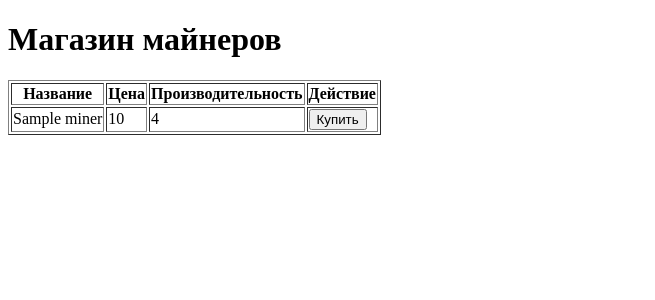
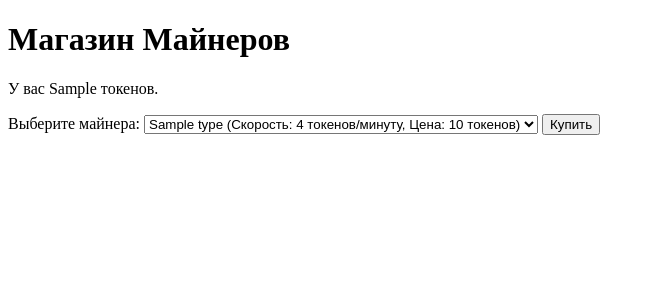
Before and after one commit to hackernikitaHACK/Web-app-NemCoin, a Flask app: template templates/shop.html in a window 1280 px wide. Shown: the top 300 px of the page, without its empty margins (0-655 px from the left). Run offline with Flask 3, Linux system fonts and the light colour scheme; the template is opened without the code that fills it: most values are stand-ins (such as "Sample title", 1, 10 or a date in 2020).

Commit message:
Update shop.html

```diff
--- a/templates/shop.html
+++ b/templates/shop.html
@@ -3,30 +3,20 @@
 <head>
     <meta charset="UTF-8">
     <meta name="viewport" content="width=device-width, initial-scale=1.0">
-    <title>Магазин майнеров</title>
+    <title>Магазин Майнеров</title>
 </head>
 <body>
-    <h1>Магазин майнеров</h1>
-    <table border="1">
-        <tr>
-            <th>Название</th>
-            <th>Цена</th>
-            <th>Производительность</th>
-            <th>Действие</th>
-        </tr>
-        {% for miner in miners %}
-        <tr>
-            <td>{{ miner['name'] }}</td>
-            <td>{{ miner['price'] }}</td>
-            <td>{{ miner['production_rate'] }}</td>
-            <td>
-                <form action="/shop" method="POST">
-                    <input type="hidden" name="miner_id" value="{{ miner['id'] }}">
-                    <button type="submit">Купить</button>
-                </form>
-            </td>
-        </tr>
-        {% endfor %}
-    </table>
+    <h1>Магазин Майнеров</h1>
+    <p>У вас {{ current_tokens }} токенов.</p>
+
+    <form method="POST">
+        <label for="miner_type">Выберите майнера:</label>
+        <select name="miner_type" id="miner_type">
+            {% for miner in miners %}
+            <option value="{{ miner.type }}">{{ miner.type }} (Скорость: {{ miner.rate }} токенов/минуту, Цена: {{ miner.price }} токенов)</option>
+            {% endfor %}
+        </select>
+        <button type="submit">Купить</button>
+    </form>
 </body>
 </html>
```
